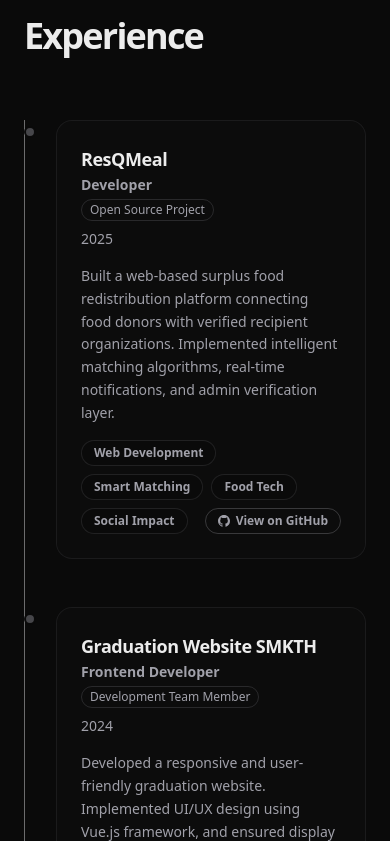
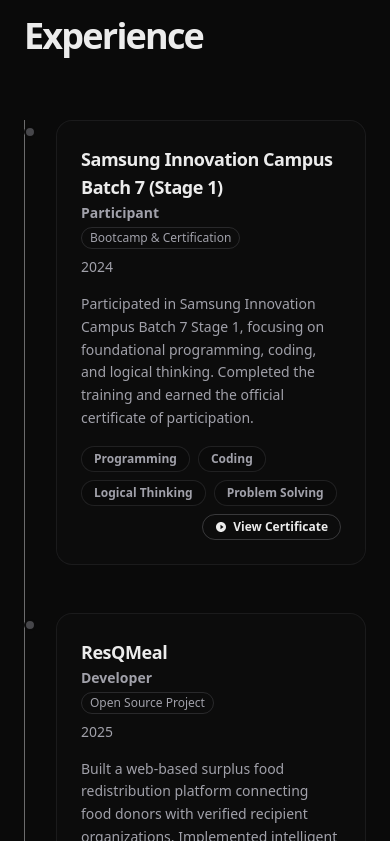
Before and after one commit to roidpalih-coder/p4ll, a Next.js app: page / in a window 390 px wide. Shown: the part 2543-3384 px from the top of the page. Built offline with nearby package versions, Linux system fonts and the light colour scheme; no server answers.

Commit message:
feat: add Samsung Innovation Campus cert to experience with PDF viewer modal

```diff
--- a/app/experience.tsx
+++ b/app/experience.tsx
@@ -1,6 +1,6 @@
 "use client"
-import { useRef } from "react"
-import { motion, useScroll, useSpring } from "motion/react"
+import { useRef, useState, useEffect } from "react"
+import { motion, useScroll, useSpring, AnimatePresence } from "motion/react"
 import FadeDown from "@/components/animations/FadeDown"
 import FadeUp from "@/components/animations/FadeUp"
 
@@ -14,11 +14,22 @@
   skills: string[]
   github?: string
   link?: string
+  certificate?: string
 }
 
 const experiences: ExperienceItem[] = [
   {
     id: 1,
+    company: "Samsung Innovation Campus Batch 7 (Stage 1)",
+    role: "Participant",
+    type: "Bootcamp & Certification",
+    date: "2024",
+    description: "Participated in Samsung Innovation Campus Batch 7 Stage 1, focusing on foundational programming, coding, and logical thinking. Completed the training and earned the official certificate of participation.",
+    skills: ["Programming", "Coding", "Logical Thinking", "Problem Solving"],
+    certificate: "/certificates/Samsung_Innovation_Campus_Batch7.pdf",
+  },
+  {
+    id: 2,
     company: "ResQMeal",
     role: "Developer",
     type: "Open Source Project",
@@ -61,8 +72,20 @@
   const { scrollYProgress } = useScroll({ target: ref, offset: ["start end", "end start"] })
   const scaleY = useSpring(scrollYProgress, { stiffness: 100, damping: 30 })
 
+  const [activeCert, setActiveCert] = useState<string | null>(null)
+
+  useEffect(() => {
+    if (activeCert) {
+      document.body.style.overflow = "hidden"
+    } else {
+      document.body.style.overflow = "unset"
+    }
+    return () => { document.body.style.overflow = "unset" }
+  }, [activeCert])
+
   return (
-    <section id="experience" className="w-full max-w-7xl mx-auto py-24 md:py-32 cursor-default bg-background border-t border-text-secondary/10">
+    <>
+      <section id="experience" className="w-full max-w-7xl mx-auto py-24 md:py-32 cursor-default bg-background border-t border-text-secondary/10">
       <FadeDown>
         <div className="max-w-7xl mx-auto px-6 md:px-12 mb-16 md:mb-24 w-full text-left">
           <h2 className="text-sm font-bold tracking-[0.2em] text-text-secondary uppercase mb-4">Journey</h2>
@@ -119,6 +142,17 @@
                           View on GitHub
                         </a>
                       )}
+                      {exp.certificate && (
+                        <button
+                          onClick={() => setActiveCert(exp.certificate!)}
+                          className={`${!exp.github ? "ml-auto" : ""} flex items-center gap-1.5 text-xs font-semibold px-3 py-1 rounded-full border border-text-secondary/30 text-text-primary hover:border-text-primary/60 hover:bg-thirdary transition-all duration-200`}
+                        >
+                          <svg width="12" height="12" viewBox="0 0 24 24" fill="currentColor">
+                            <path d="M12 2C6.48 2 2 6.48 2 12s4.48 10 10 10 10-4.48 10-10S17.52 2 12 2zm-1 14.5v-9l6 4.5-6 4.5z"/>
+                          </svg>
+                          View Certificate
+                        </button>
+                      )}
                     </div>
                   </div>
                 </div>
@@ -128,5 +162,44 @@
         </div>
       </div>
     </section>
+
+      <AnimatePresence>
+        {activeCert && (
+          <motion.div
+            initial={{ opacity: 0 }}
+            animate={{ opacity: 1 }}
+            exit={{ opacity: 0 }}
+            className="fixed inset-0 z-[60] bg-background/80 backdrop-blur-md flex items-center justify-center p-4 md:p-8"
+            onClick={() => setActiveCert(null)}
+          >
+            <motion.div
+              initial={{ scale: 0.9, opacity: 0, y: 20 }}
+              animate={{ scale: 1, opacity: 1, y: 0 }}
+              exit={{ scale: 0.9, opacity: 0, y: 20 }}
+              transition={{ type: "spring", stiffness: 200, damping: 25 }}
+              className="bg-background border border-text-secondary/20 rounded-3xl max-w-4xl w-full h-[85vh] md:h-[90vh] flex flex-col overflow-hidden shadow-2xl relative"
+              onClick={(e) => e.stopPropagation()}
+            >
+              <div className="flex items-center justify-between px-6 py-4 border-b border-text-secondary/10 bg-thirdary/20">
+                <h3 className="text-text-primary font-bold">Certificate Overview</h3>
+                <button
+                  onClick={() => setActiveCert(null)}
+                  className="w-8 h-8 flex items-center justify-center rounded-full bg-background border border-text-secondary/20 text-text-secondary hover:text-text-primary hover:bg-thirdary transition-all"
+                >
+                  ✕
+                </button>
+              </div>
+              <div className="flex-1 w-full bg-thirdary/10 relative p-4">
+                <iframe
+                  src={`${activeCert}#toolbar=0&navpanes=0&scrollbar=0`}
+                  className="w-full h-full rounded-xl border border-text-secondary/20 bg-background"
+                  title="Certificate Document"
+                />
+              </div>
+            </motion.div>
+          </motion.div>
+        )}
+      </AnimatePresence>
+    </>
   )
 }
```
Also changed, not shown: 1 other file (tests, documents, lock files or other folders).
